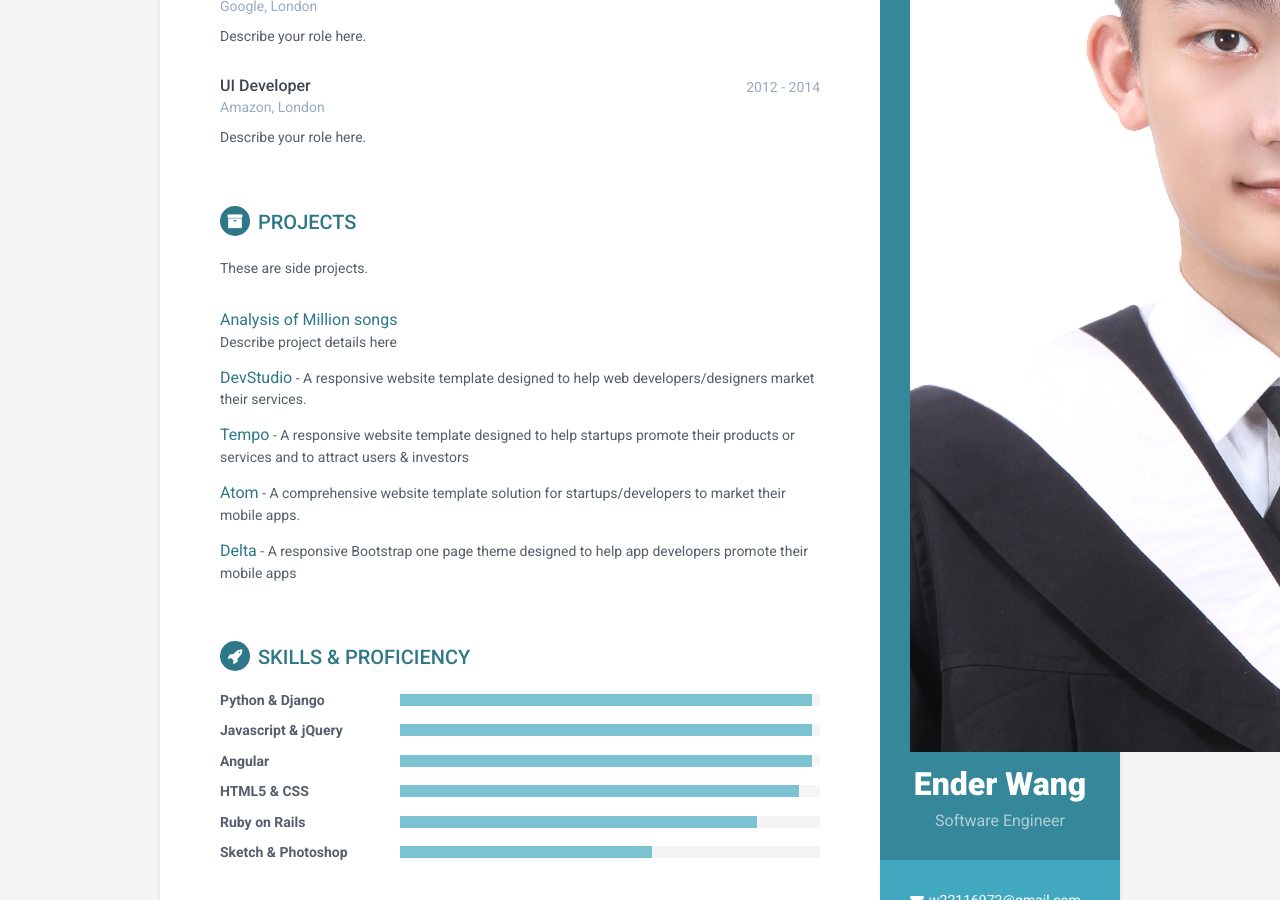
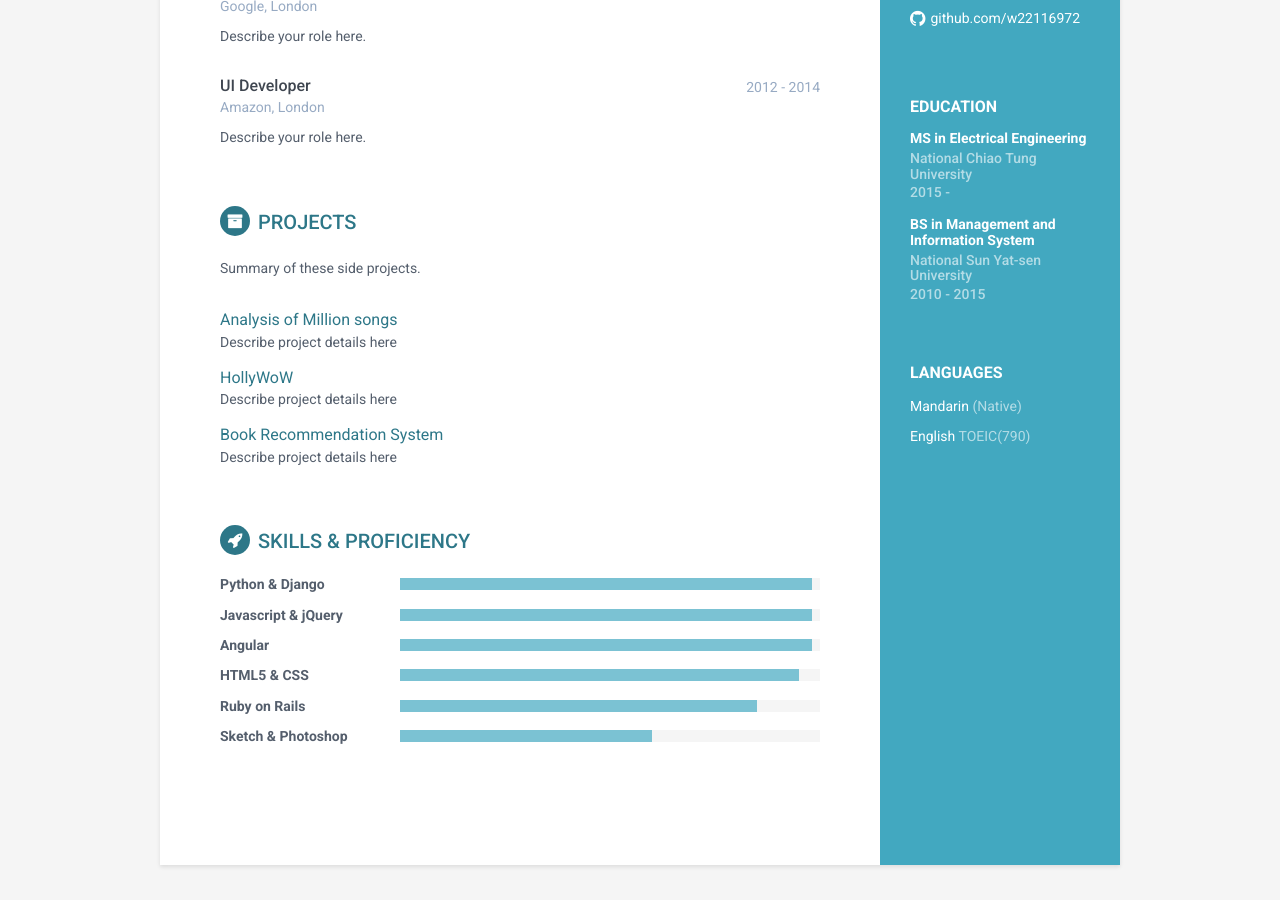
Before and after one commit to w22116972/w22116972.github.io, a Jekyll site: the page index.html, which Jekyll copies as it is, in a window 1280 px wide and 900 px high, scrolled down 395 px. Built offline with Jekyll 4.4.1, drawn with Linux system fonts in a browser that asks for light colours.

Commit message:
Update 0.2

```diff
--- a/index.html
+++ b/index.html
@@ -29,7 +29,7 @@
     <div class="wrapper">
         <div class="sidebar-wrapper">
             <div class="profile-container">
-                <img class="profile" src="assets/images/profile.png" alt="" />
+                <img class="profile" src="assets/images/profile.png" alt="" width="100" height="135">
                 <h1 class="name">Ender Wang</h1>
                 <h3 class="tagline">Software Engineer</h3>
             </div><!--//profile-container-->
@@ -130,24 +130,19 @@
             <section class="section projects-section">
                 <h2 class="section-title"><i class="fa fa-archive"></i>Projects</h2>
                 <div class="intro">
-                    <p>These are side projects.</p>
+                    <p>Summary of these side projects.</p>
                 </div><!--//intro-->
                 <div class="item">
                     <span class="project-title"><a href="https://github.com/w22116972/2016spring_project">Analysis of Million songs</a></span>
                     <div class="details">Describe project details here</div><!--//details-->
                 </div><!--//item-->
                 <div class="item">
-                    <span class="project-title"><a href="http://themes.3rdwavemedia.com/website-templates/responsive-bootstrap-theme-web-development-agencies-devstudio/" target="_blank">DevStudio</a></span> -
-                    <span class="project-tagline">A responsive website template designed to help web developers/designers market their services. </span>
+                    <span class="project-title"><a href="https://github.com/w22116972/hospital">HollyWoW</a></span>
+                    <div class="details">Describe project details here</div><!--//details-->
                 </div><!--//item-->
                 <div class="item">
-                    <span class="project-title"><a href="http://themes.3rdwavemedia.com/website-templates/responsive-bootstrap-theme-for-startups-tempo/" target="_blank">Tempo</a></span> - <span class="project-tagline">A responsive website template designed to help startups promote their products or services and to attract users &amp; investors</span>
-                </div><!--//item-->
-                <div class="item">
-                    <span class="project-title"><a href="hhttp://themes.3rdwavemedia.com/website-templates/responsive-bootstrap-theme-mobile-apps-atom/" target="_blank">Atom</a></span> - <span class="project-tagline">A comprehensive website template solution for startups/developers to market their mobile apps. </span>
-                </div><!--//item-->
-                <div class="item">
-                    <span class="project-title"><a href="http://themes.3rdwavemedia.com/website-templates/responsive-bootstrap-theme-for-mobile-apps-delta/" target="_blank">Delta</a></span> - <span class="project-tagline">A responsive Bootstrap one page theme designed to help app developers promote their mobile apps</span>
+                    <span class="project-title"><a href="https://github.com/w22116972/book_review_recommend">Book Recommendation System</a></span>
+                    <div class="details">Describe project details here</div><!--//details-->
                 </div><!--//item-->
             </section><!--//section-->
 
```
